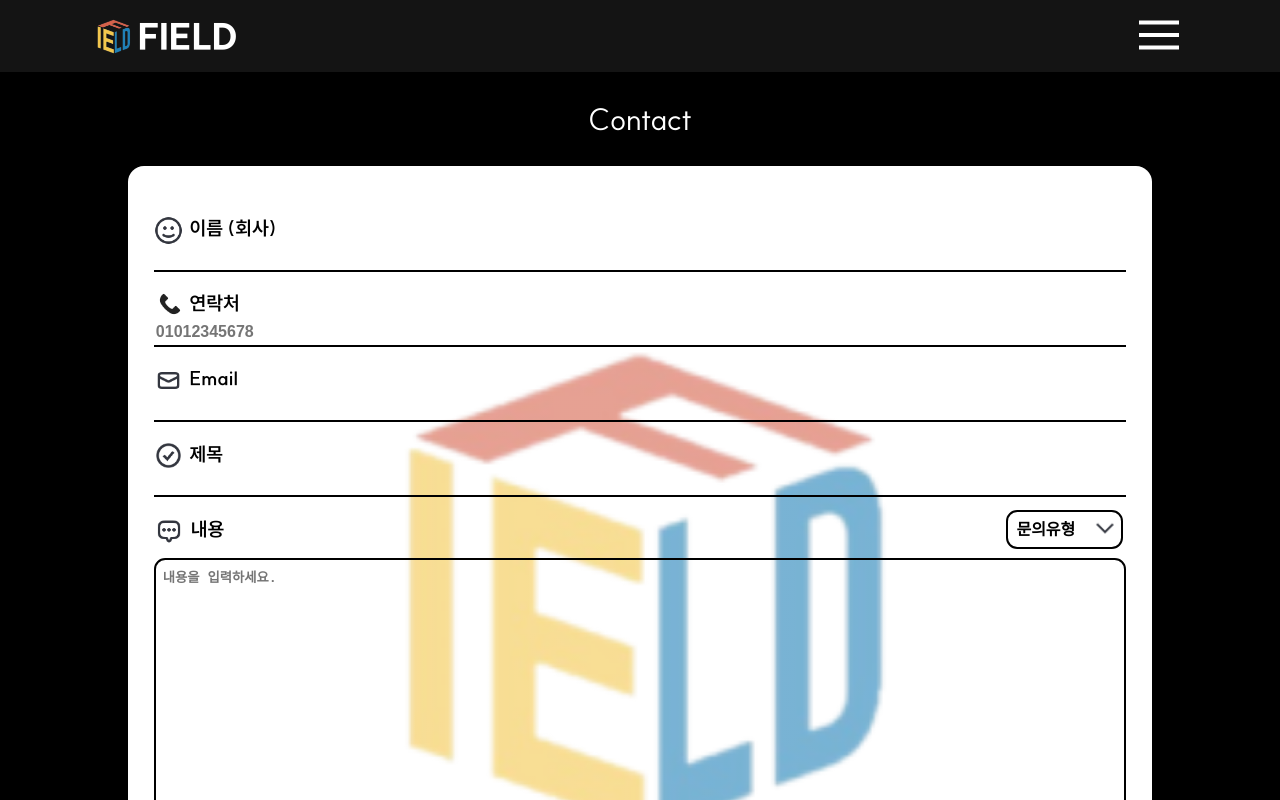
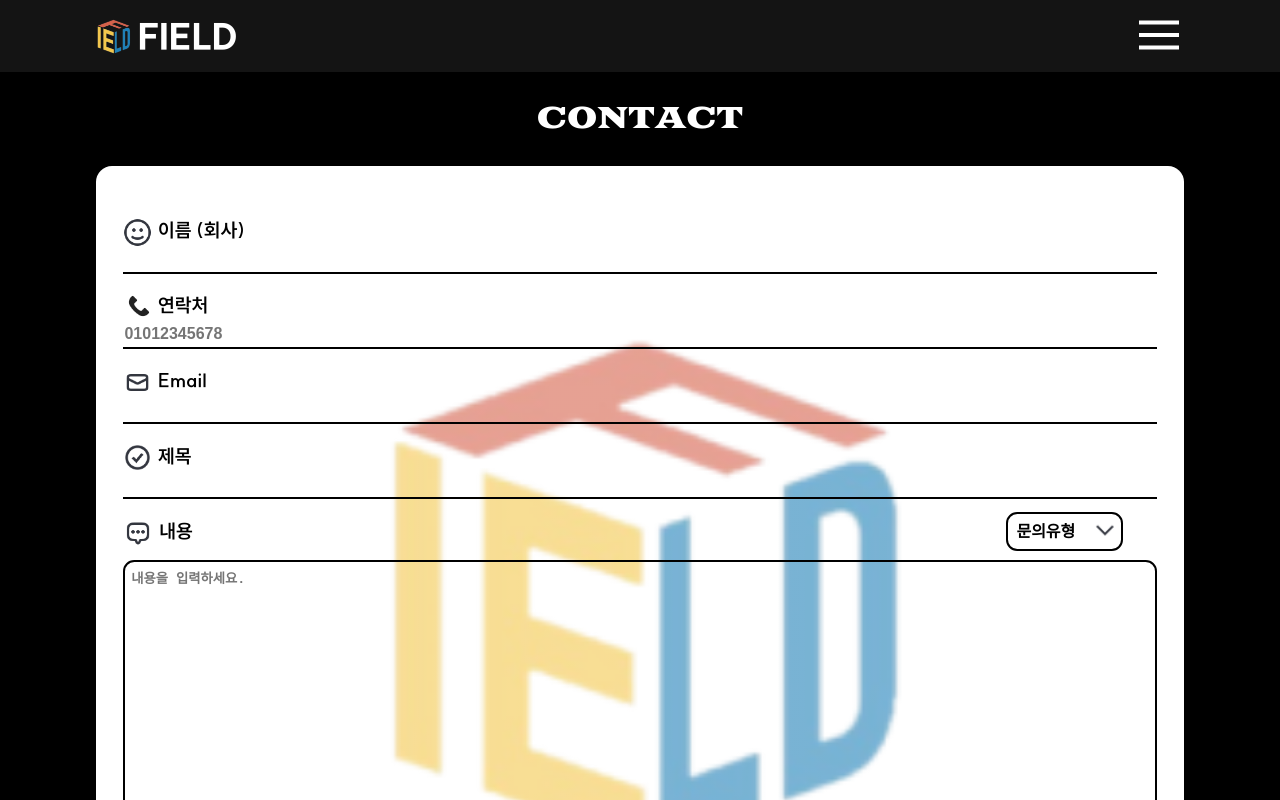
Before and after one commit to bobob0311/Field_website, a React (Vite) app: page /contact in a window 1280 px wide. Shown: the top 800 px of the page. Built offline with nearby package versions, Linux system fonts and the light colour scheme; no server answers; a web font is replaced by a local one; what pocketbase would draw is missing.

Commit message:
:lipstick: Contact 대문자 변경 및 마진 변경
Contact 대문자 변경 및 마진 변경

```diff
--- a/src/pages/ContactPage.jsx
+++ b/src/pages/ContactPage.jsx
@@ -2,19 +2,21 @@ import styled from 'styled-components';
 import ContactForm from '../components/contact/ContactForm';
 
 const ContactMain = styled.main`
-  margin: 0 10%;
+  margin: 0 7.5%;
 `;
 
 const Title = styled.h1`
   font-size: 1.875rem;
   text-align: center;
   margin: 2rem 0;
+  font-family: 'Goblin One';
+  font-weight: 300;
 `;
 
 export default function ContactPage() {
   return (
     <ContactMain>
-      <Title>Contact</Title>
+      <Title>CONTACT</Title>
       <ContactForm />
     </ContactMain>
   );
```
